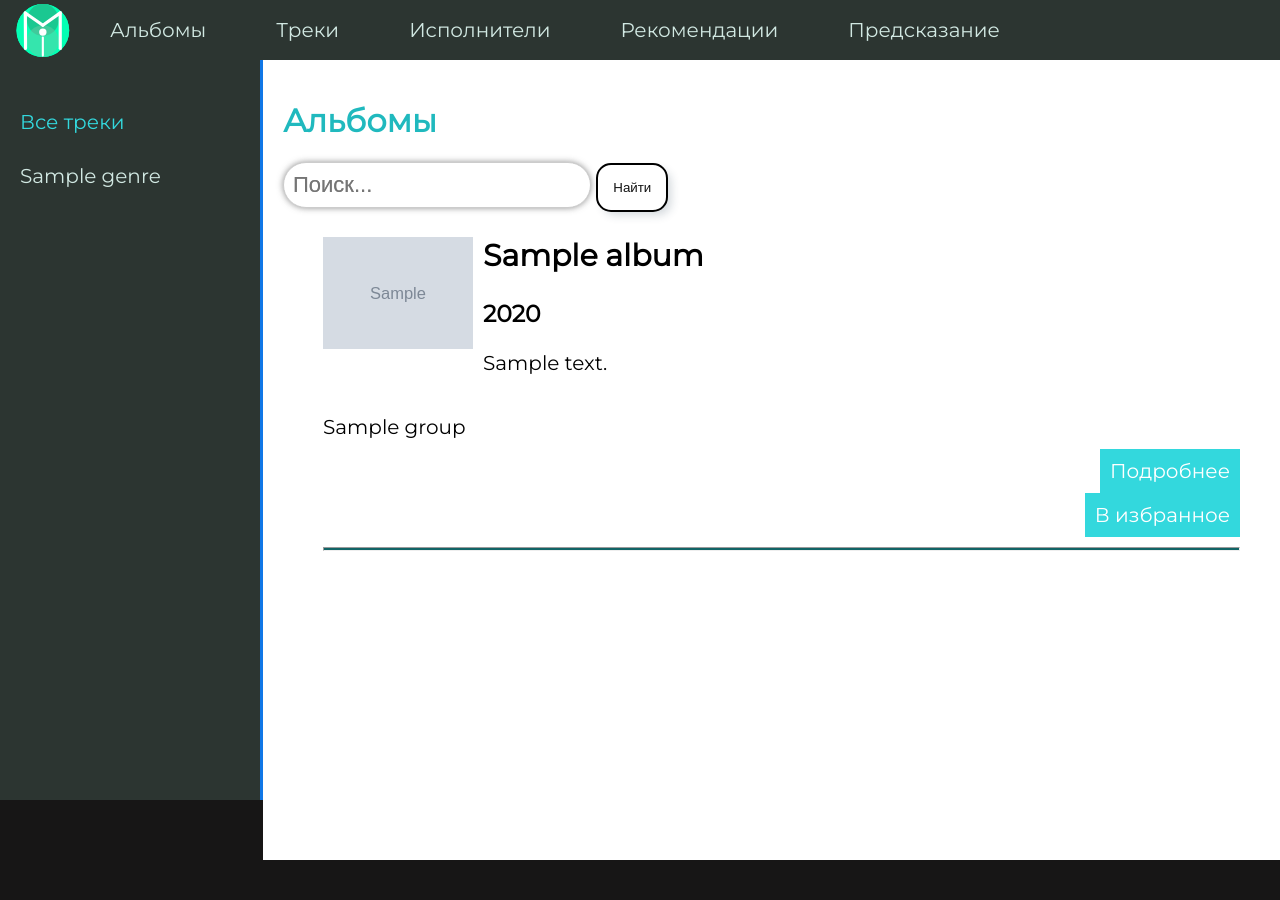
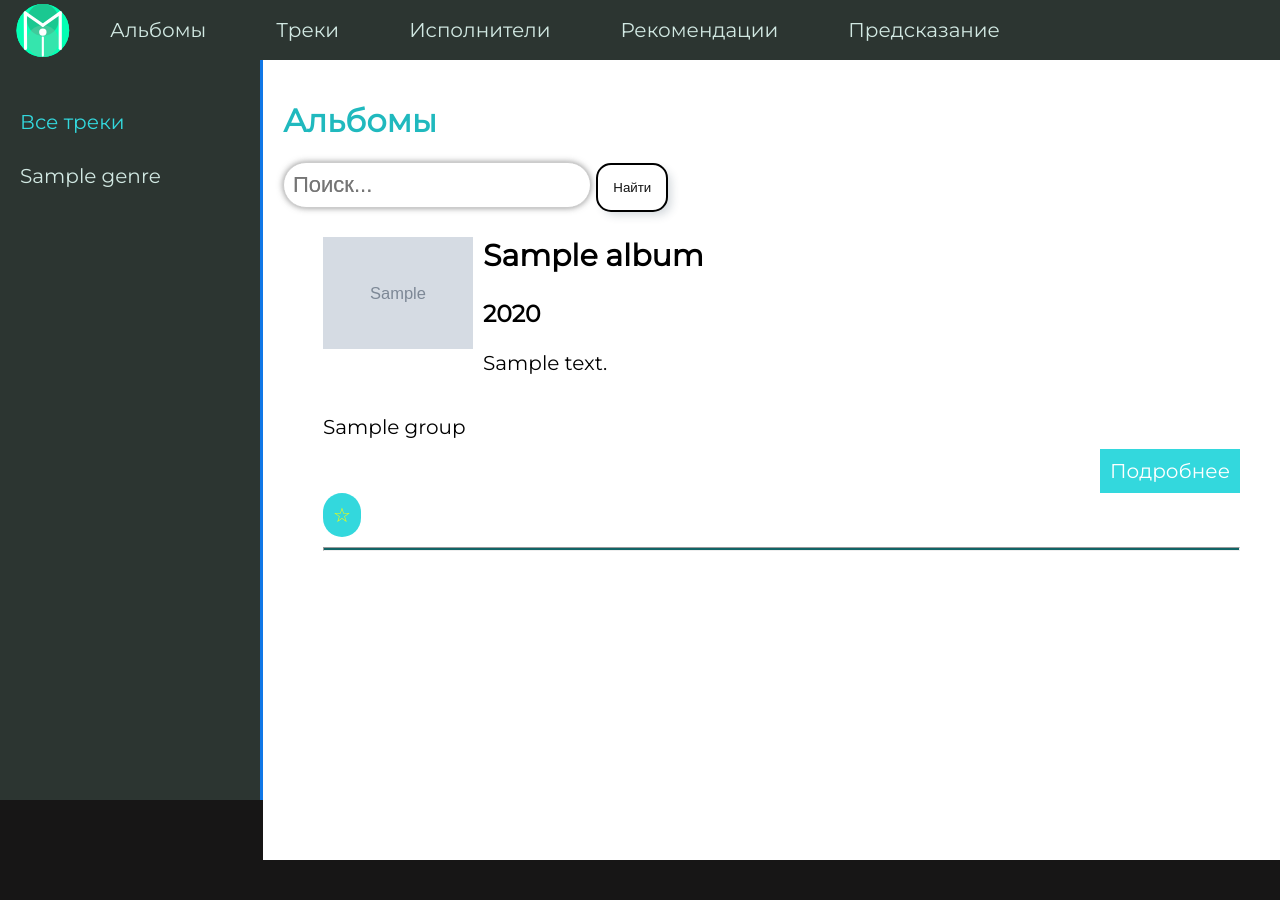
Before and after one commit to RRoman202/DjangoMusicService, a Django app: page / in a window 1280 px wide. Run offline with Django 4.2, Linux system fonts and the light colour scheme; tables that the repository leaves empty hold one stand-in row (values such as "Sample post"); grey boxes marked "Sample" are stand-in pictures.

Commit message:
update25

```diff
--- a/coolsite/music/static/music/css/style.css
+++ b/coolsite/music/static/music/css/style.css
@@ -753,3 +753,16 @@ hr{
 .profile-info{
     margin-left: 20px;
 }
+
+.star-btn a{
+    padding: 10px;
+
+	min-width: 200px;
+	border-radius: 50px;
+	background: #33d8dd;
+	color: yellow;
+	text-decoration: none;
+}
+.star-btn:hover{
+    text: &#9733;
+}
--- a/coolsite/music/templates/music/index.html
+++ b/coolsite/music/templates/music/index.html
@@ -31,7 +31,7 @@
         {% endif %}
         {% endfor %}
         <p class="link-read-post"><a  href="{{ p.get_absolute_url }}">Подробнее</a></p>
-        <p class="link-read-post"><a  href="{{ p.get_absolute_url }}">В избранное</a></p>
+        <p class="star-btn"><a href="{{ p.get_absolute_url }}">&#9734;</a></p>
         <hr>
     </li>
     {% endfor %}
```
